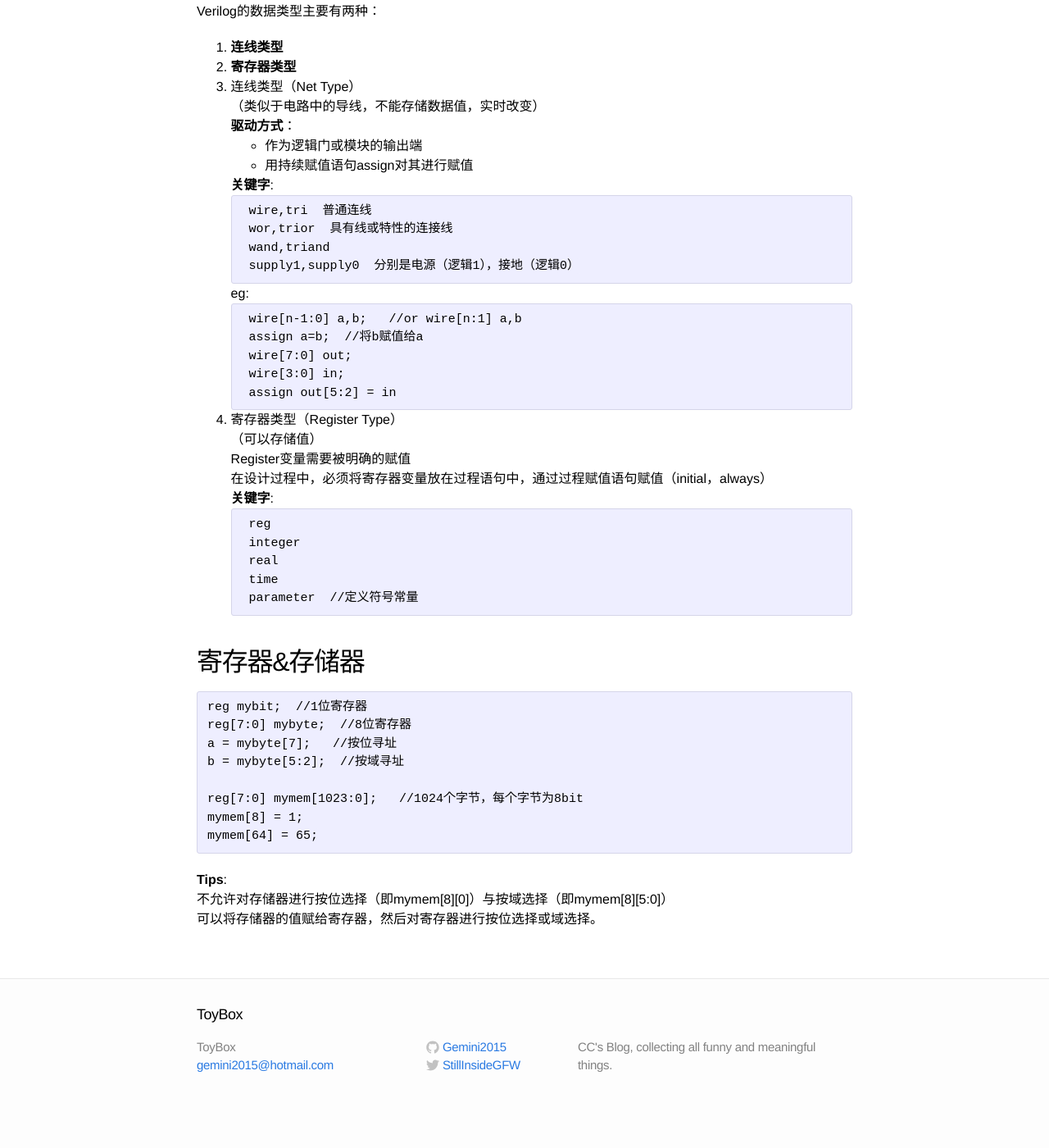
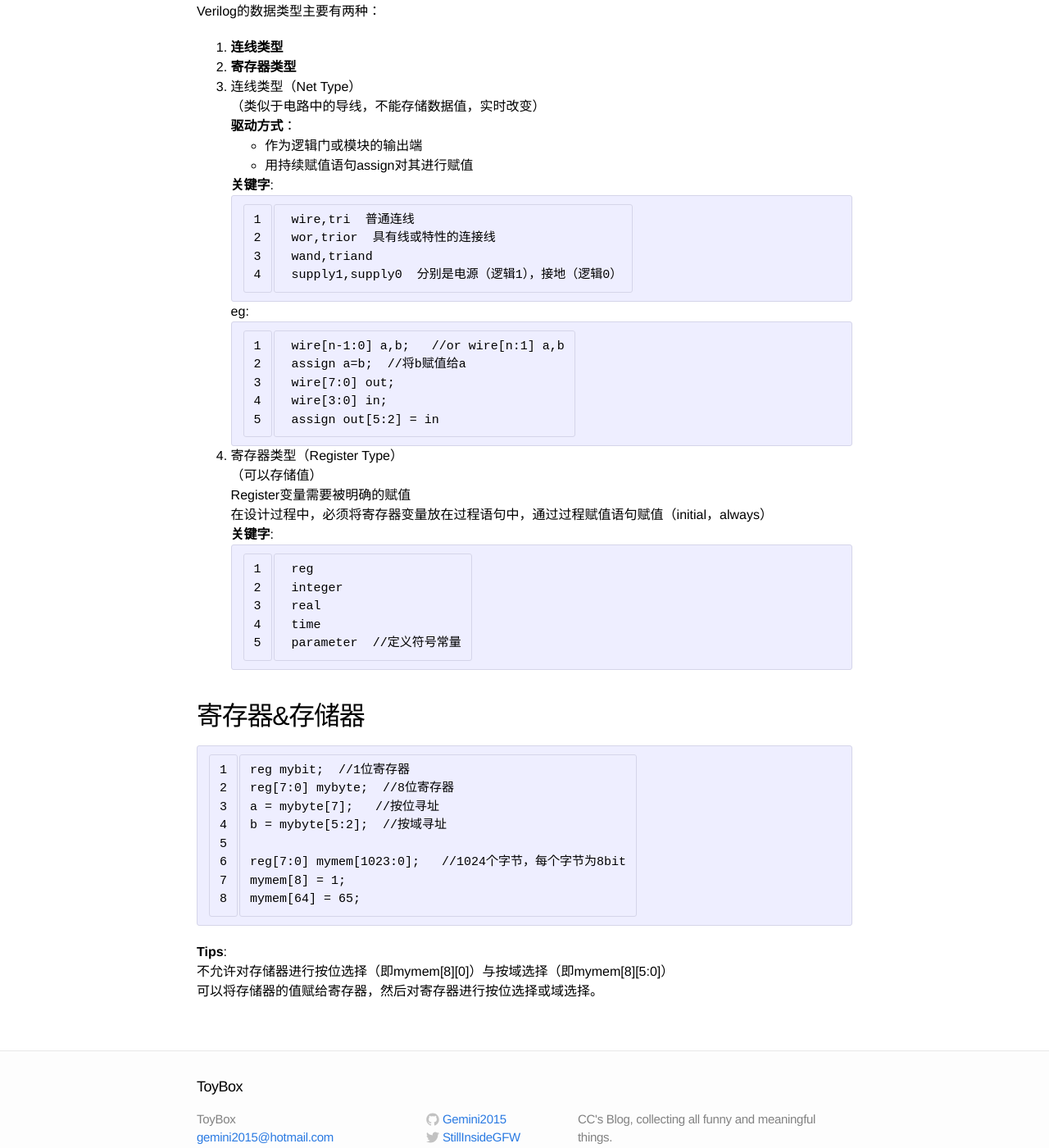
Before and after one commit to Gemini2015/gemini2015.github.io, a Jekyll site: the page built from _posts/2014-01-18-verilog-hdl-data-type.markdown, in a window 1280 px wide and 1400 px high, scrolled down 262 px. Shown: the whole window at 82% size. Built offline with Jekyll 4.4.1, drawn with Linux system fonts in a browser that asks for light colours; before the commit the page ends 1618 px from its top, so only the background shows below that.

Commit message:
modified config file

```diff
--- a/_config.yml
+++ b/_config.yml
@@ -7,6 +7,38 @@
 twitter_username: StillInsideGFW
 github_username:  Gemini2015
 
+# Handling Reading
+encoding: "utf-8"
+markdown_ext: "markdown,mkdown,mkdn,mkd,md"
+
 # Build settings
 markdown: kramdown
 permalink: pretty
+
+# My setting
+highlighter: pygments
+
+maruku:
+  use_tex:    false
+  use_divs:   false
+  png_engine: blahtex
+  png_dir:    images/latex
+  png_url:    /images/latex
+  fenced_code_blocks: true
+
+kramdown:
+    auto_ids:   true
+    footnote_nr:    1
+    entity_output:  as_char
+    toc_levels:    1..6
+    smart_quotes:  lsquo,rsquo,ldquo,rdquo
+    use_coderay:   false
+    input: GFM
+
+    coderay:
+        coderay_wrap:              div
+        coderay_line_numbers:      inline
+        coderay_line_number_start: 1
+        coderay_tab_width:         4
+        coderay_bold_every:        10
+        coderay_css:               style
```
